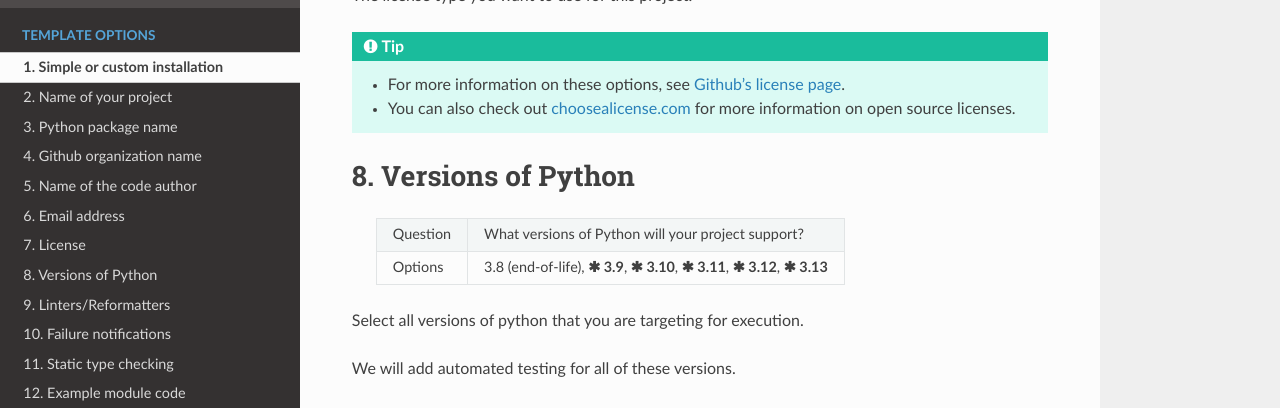
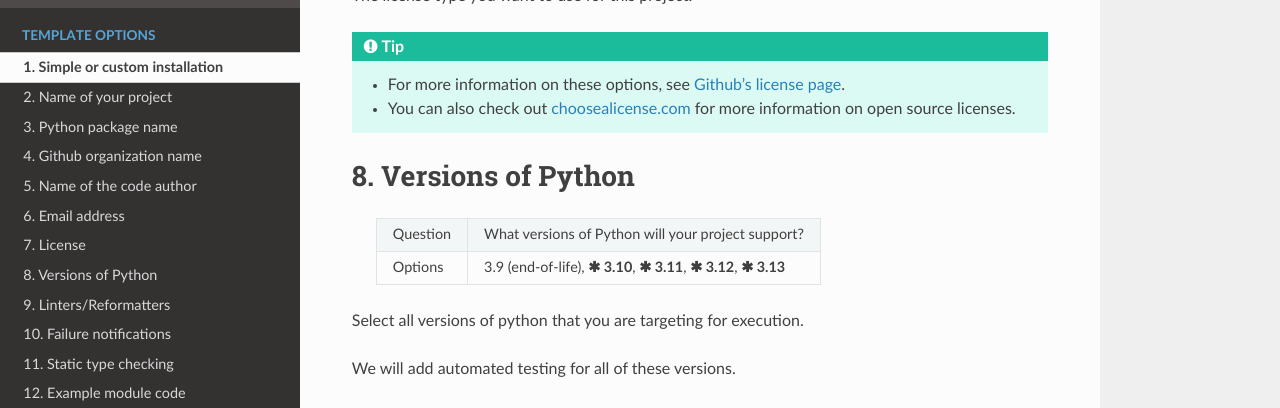
Before and after one commit to lincc-frameworks/python-project-template, a Sphinx documentation site: the page built from docs/source/template_options.rst, in a window 1280 px wide and 900 px high, scrolled down 2269 px. Shown: the top 408 px of the window. Built offline with Sphinx 7.4.7 and the Read the Docs theme 3.1.0, drawn with Linux system fonts in a browser that asks for light colours; the version number could not be read and is left out.

Commit message:
Update supported Python versions in documentation

```diff
--- a/docs/source/template_options.rst
+++ b/docs/source/template_options.rst
@@ -128,8 +128,7 @@
    +------------+----------------------------------------------------+
    | Question   | What versions of Python will your project support? |
    +------------+----------------------------------------------------+
-   | Options    | 3.8 (end-of-life),                                 |
-   |            | **✱ 3.9**, **✱ 3.10**,                             |
+   | Options    | 3.9 (end-of-life), **✱ 3.10**,                     |
    |            | **✱ 3.11**, **✱ 3.12**,                            |
    |            | **✱ 3.13**                                         |
    +------------+----------------------------------------------------+
```
